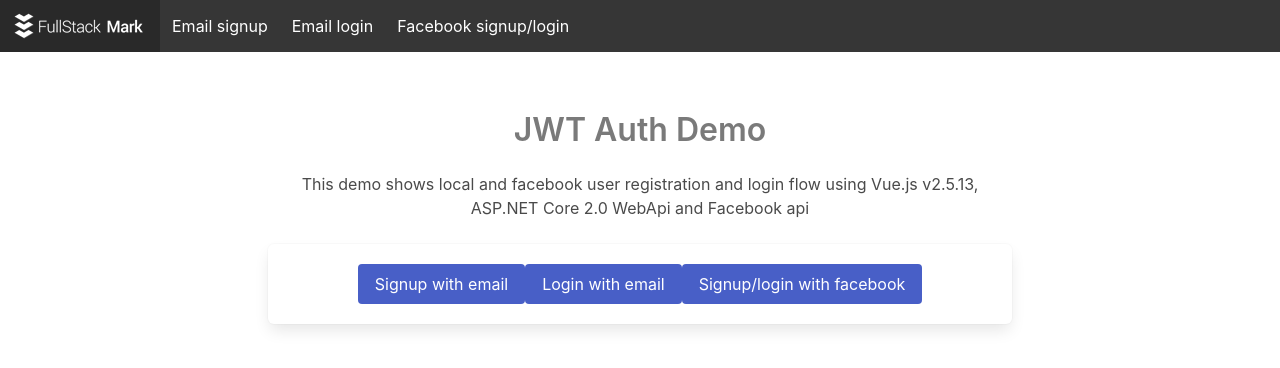
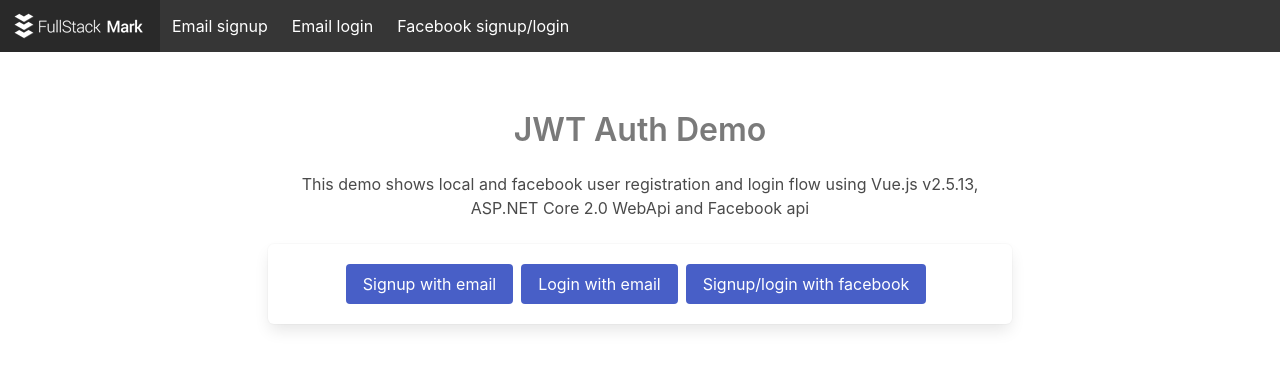
Before and after one commit to mmacneil/VueASPNETCore2WebApiAuth, a Vue app in the folder frontend/: page /#/ in a window 1280 px wide. Shown: the top 368 px of the page. Built offline with nearby package versions, Linux system fonts and the light colour scheme.

Commit message:
Spaced buttons.

```diff
--- a/frontend/src/views/Home.vue
+++ b/frontend/src/views/Home.vue
@@ -29,3 +29,7 @@ import { Component, Vue } from 'vue-property-decorator';
 })
 export default class Home extends Vue {}
 </script>
+
+<style lang="scss" scoped>
+.box > .button {margin-right:8px}
+</style>
```
